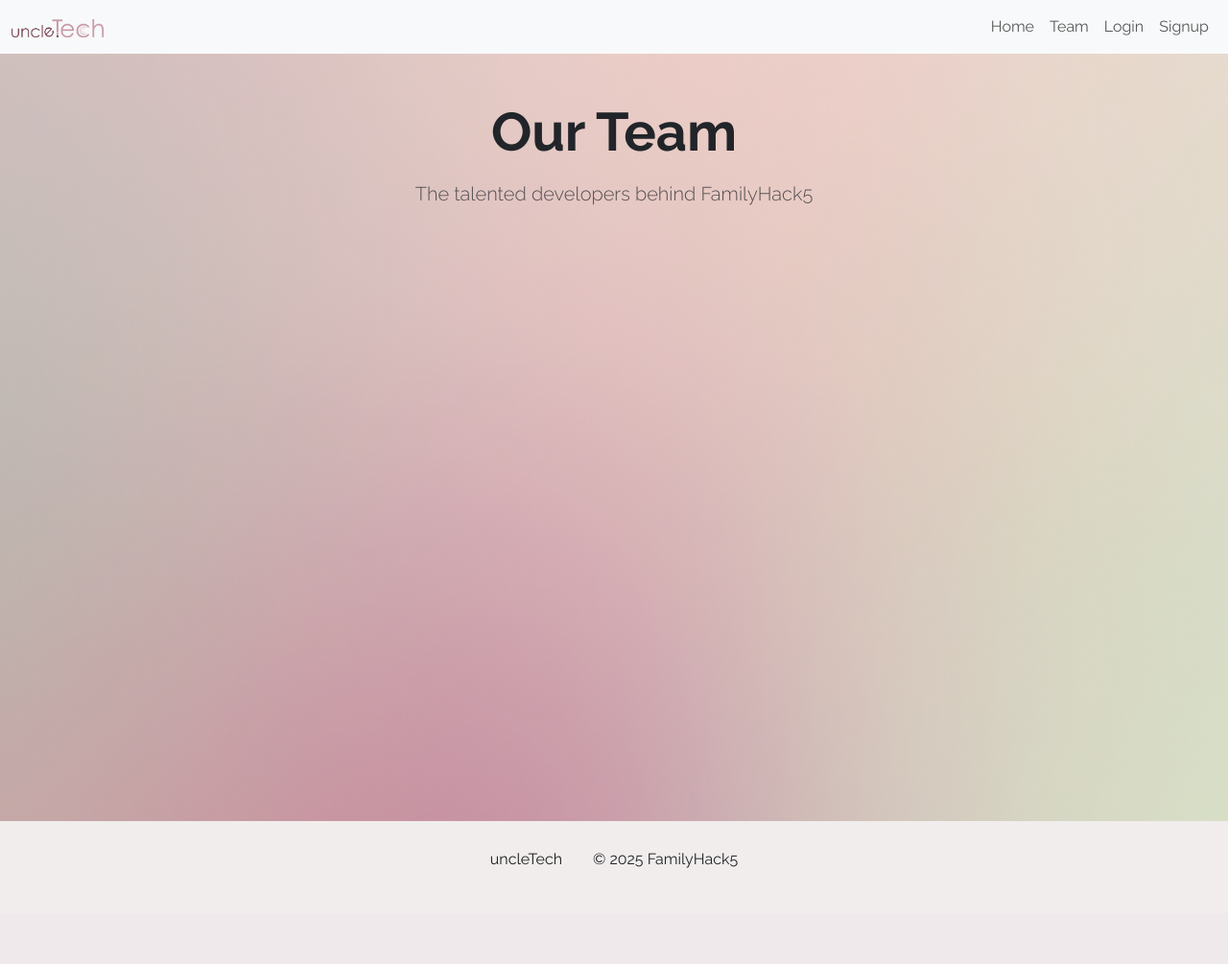
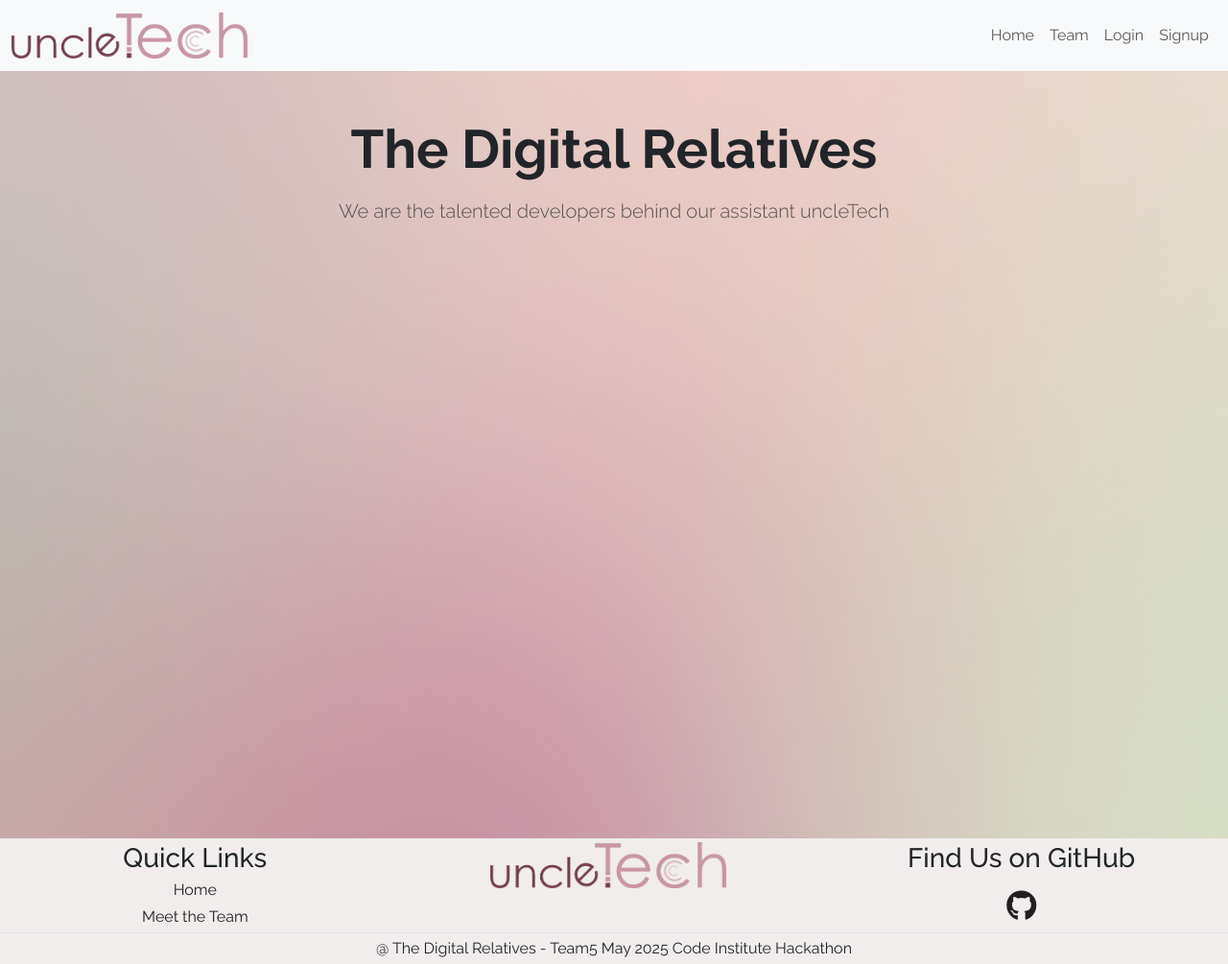
Before and after one commit to Swewi/Hackteam5_may25, a Django app: template team/templates/team/team.html in a window 1280 px wide. Shown: the whole page at 96% size. Before the commit the page ends 905 px from the top, so only its background shows below. Run offline with Django 5.2, Linux system fonts and the light colour scheme; the template is opened without the code that fills it, so the values that code supplies are empty.

Commit message:
fixing footer, and css for bootstrap

```diff
--- a/static/css/style.css
+++ b/static/css/style.css
@@ -23,7 +23,7 @@ body {
 }
 
 /* Navbar */
-a .logo {
+a img {
     width: 6rem;
     height: auto;
 }
@@ -42,13 +42,11 @@ main {
 footer {
     background-color: var(--background);
     flex-shrink: 0;
-    width: 100%;
-    height: 4rem;
-    padding: 1rem;
-    display: flex;
-    flex-direction: row;
-    justify-content: center;
-    align-items: center;
+}
+
+#logo img {
+    width: auto;
+    max-height: 3rem;
 }
 
 .social-icons, .footer-text {
@@ -75,10 +73,9 @@ footer a {
 
 @media screen and (min-width: 992px) {
 
-    footer {
+    /* footer {
         height: 6rem;
-        padding: .8rem;
-    }
+    } */
 
     .footer-text {
         height: 2.5rem;
--- a/team/templates/team/team.html
+++ b/team/templates/team/team.html
@@ -8,8 +8,8 @@
     <!-- Page Header -->
     <div class="row mb-5 text-center">
         <div class="col-12">
-            <h1 class="display-4 fw-bold mb-3">Our Team</h1>
-            <p class="lead text-muted">The talented developers behind FamilyHack5</p>
+            <h1 class="display-4 fw-bold mb-3">The Digital Relatives</h1>
+            <p class="lead text-muted">We are the talented developers behind our assistant uncleTech</p>
         </div>
     </div>
 
@@ -20,7 +20,8 @@
             <div class="card h-100 border-0 shadow-sm team-member-card">
                 <!-- Photo or placeholder -->
                 {% if member.photo %}
-                <img src="{{ member.photo.url }}" class="card-img-top" alt="{{ member.name }}" style="height: 250px; object-fit: cover;">
+                <img src="{{ member.photo.url }}" class="card-img-top" alt="{{ member.name }}"
+                    style="height: 250px; object-fit: cover;">
                 {% else %}
                 <div class="d-flex align-items-center justify-content-center bg-light py-5">
                     <i class="fas fa-user-circle team-photo-placeholder"></i>
@@ -37,16 +38,14 @@
                 <!-- Social Links -->
                 <div class="card-footer bg-white border-0 pb-3">
                     <div class="d-flex justify-content-center gap-2">
-                        <a href="{{ member.github_url }}"
-                           class="btn btn-sm btn-outline-dark rounded-pill px-3"
-                           target="_blank">
+                        <a href="{{ member.github_url }}" class="btn btn-sm btn-outline-dark rounded-pill px-3"
+                            target="_blank">
                             <i class="fab fa-github me-1"></i> GitHub
                         </a>
 
                         {% if member.linkedin_url %}
-                        <a href="{{ member.linkedin_url }}"
-                           class="btn btn-sm btn-outline-primary rounded-pill px-3"
-                           target="_blank">
+                        <a href="{{ member.linkedin_url }}" class="btn btn-sm btn-outline-primary rounded-pill px-3"
+                            target="_blank">
                             <i class="fab fa-linkedin-in me-1"></i> LinkedIn
                         </a>
                         {% endif %}
--- a/templates/base.html
+++ b/templates/base.html
@@ -39,7 +39,7 @@
 
     <nav class="navbar navbar-expand-lg navbar-light bg-light">
         <div class="container-fluid">
-            <a class="navbar-brand" href="/"><img src="{% static 'images/logo.png' %}" class="logo"
+            <a class="navbar-brand" id="logo" href="/"><img src="{% static 'images/logo.png' %}"
                     alt="uncleTech logo" /></a>
             <button class="navbar-toggler" type="button" data-bs-toggle="collapse" data-bs-target="#navbarNav"
                 aria-controls="navbarNav" aria-expanded="false" aria-label="Toggle navigation">
@@ -48,24 +48,24 @@
             <div class="collapse navbar-collapse" id="navbarNav">
                 <ul class="navbar-nav ms-auto">
                     <li class="nav-item">
-                        <a class="nav-link" href="/">Home</a>
+                        <a class="nav-link" href="{% url 'home' %}">Home</a>
                     </li>
                     <li class="nav-item">
-                        <a class="nav-link" href="/team/">Team</a>
+                        <a class="nav-link" href="{% url 'team:team' %}">Team</a>
                     </li>
                     {% if user.is_authenticated %}
                     <li class="nav-item">
-                        <a class="nav-link" href="/assistant/">Assistant</a>
+                        <a class="nav-link" href="{% url 'assistant' %}">Assistant</a>
                     </li>
                     <li class="nav-item">
-                        <a class="nav-link" href="/accounts/logout/">Logout</a>
+                        <a class="nav-link" href="{% url 'account_logout' %}">Logout</a>
                     </li>
                     {% else %}
                     <li class="nav-item">
-                        <a class="nav-link" href="/accounts/login/">Login</a>
+                        <a class="nav-link" href="{% url 'account_login' %}">Login</a>
                     </li>
                     <li class="nav-item">
-                        <a class="nav-link" href="/accounts/signup/">Signup</a>
+                        <a class="nav-link" href="{% url 'account_signup' %}">Signup</a>
                     </li>
                     {% endif %}
                 </ul>
@@ -78,11 +78,36 @@
         {% endblock %}
     </main>
 
-    <footer>
-        <a href="/" target="_blank" rel="noopener noreferrer" aria-label="Linked - Openes in a new">
-            <p class="footer-text hide">uncleTech</p>
-        </a>
-        <p class="footer-text hide">&copy; 2025 FamilyHack5</p>
+    <footer class="footer mt-auto dark-bg p-0 pt-1">
+        <div class="row footer-row me-0">
+            <div class="col-lg-4 text-center quick-links-container">
+                <h3 class="footer-title mb-1">Quick Links</h3>
+                <div class="quick-links-content d-flex flex-column">
+                    <a href="{% url 'home' %}" class="mb-1" rel="noopener" aria-label="Home page">Home</a>
+                    <a href="{% url 'team:team' %}" class="mb-1" rel="noopener" aria-label="About page">Meet the
+                        Team</a>
+                </div>
+            </div>
+            <div class="col-lg-4 img-fluid text-center" id="logo">
+                <a href="/" target="_blank" rel="noopener" aria-label="Opens a page for the site">
+                    <img src="{% static 'images/logo.png' %}" alt="uncleTech logo" />
+                </a>
+            </div>
+            <div class="col-lg-4 github-container text-center text-end">
+                <h3 class="footer-title mb-3">Find Us on GitHub</h3>
+                <div class="github-link">
+                    <a href="https://github.com/Swewi/Hackteam5_may25" aria-label="Opens GitHub in a new tab" target="_blank" rel="noopener" class="github-btn">
+                        <i class="fab fa-github fa-2x"></i>
+                    </a>
+                </div>
+            </div>
+        </div>
+        <div class="m-0">
+            <p class="copyright m-0 p-1 text-center border-top">
+                {% block copyright %} @ The Digital Relatives - Team5 May 2025 Code Institute
+                Hackathon {% endblock %}
+            </p>
+        </div>
     </footer>
 
     <!-- Bootstrap JS Bundle with Popper -->
```
Also changed, not shown: static/images/nobody.jpg (added), team/models.py (line endings or trailing spaces), team/views.py (line endings or trailing spaces).
